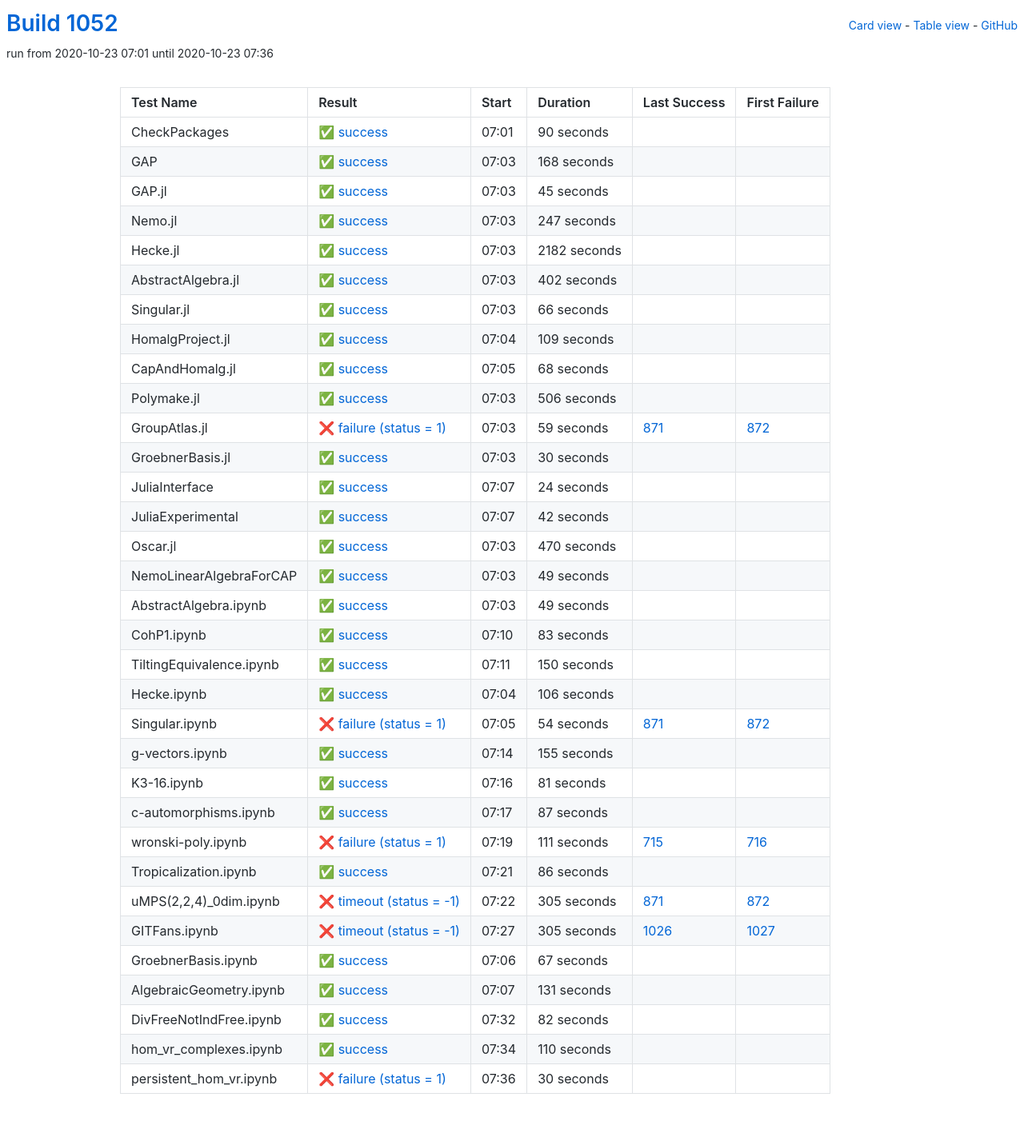
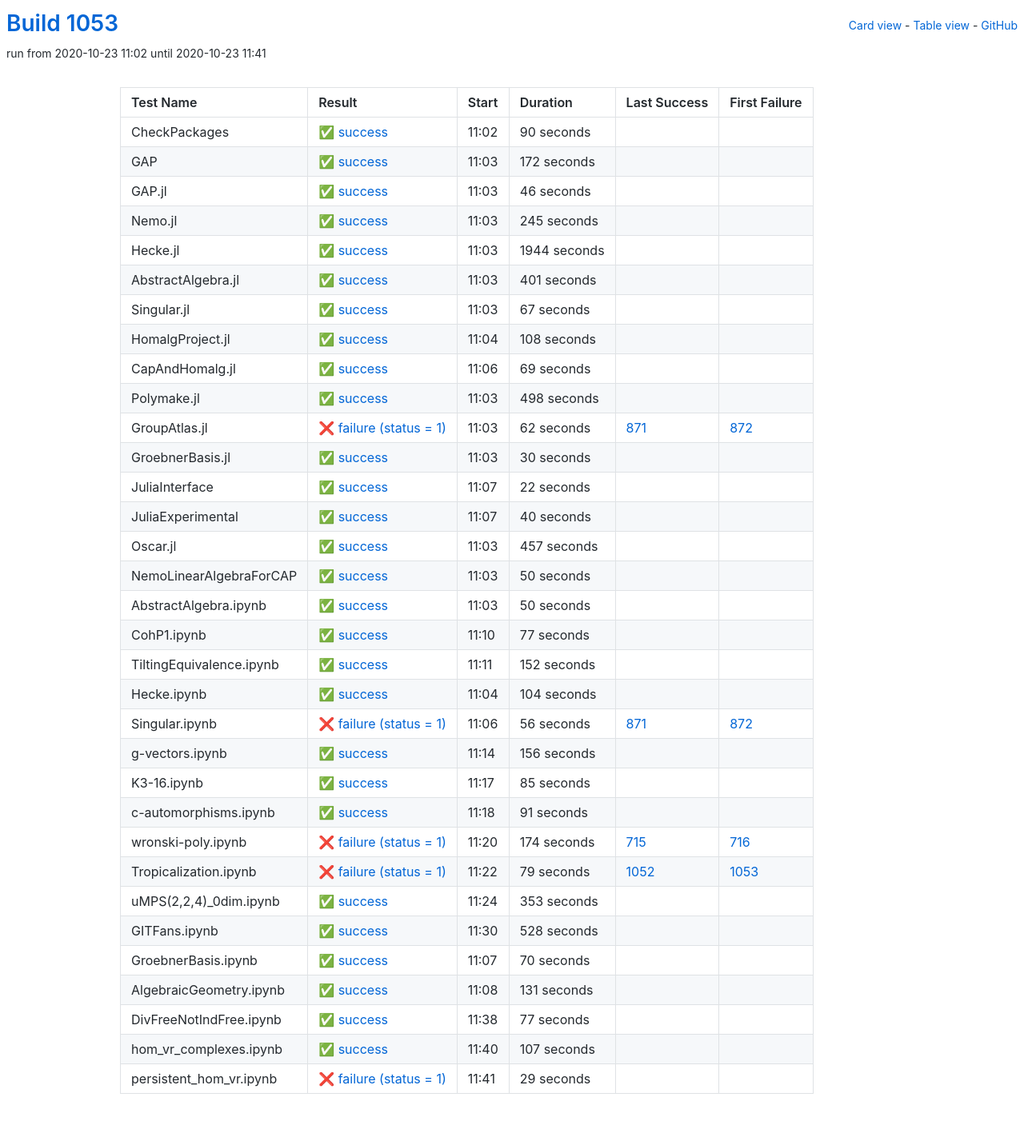
Before and after one commit to oscar-system/oscar-ci-status-stable, a Jekyll site: the page built from table.html, in a window 1280 px wide. Shown: the whole page at 80% size. Built offline with Jekyll 4.4.1, drawn with Linux system fonts in a browser that asks for light colours.

Commit message:
Build #1053

```diff
--- a/_data/ci.yml
+++ b/_data/ci.yml
@@ -1,6 +1,6 @@
 ---
-build: 1052
-build_url: https://oscarci.mathematik.uni-kl.de/job/oscar-stable/1052/
+build: 1053
+build_url: https://oscarci.mathematik.uni-kl.de/job/oscar-stable/1053/
 job: oscar-stable
 organization: oscar-system
 repo: oscar-ci-status-stable
@@ -8,8 +8,8 @@ repourl: https://github.com/oscar-system/oscar-ci-status-stable
 tests:
 - name: CheckPackages
   id: checkpackages
-  log: https://oscarci.mathematik.uni-kl.de/job/oscar-stable/1052/artifact/logs/build-1052/CheckPackages.log
-  start: 2020-10-23 07:01
+  log: https://oscarci.mathematik.uni-kl.de/job/oscar-stable/1053/artifact/logs/build-1053/CheckPackages.log
+  start: 2020-10-23 11:02
   success: true
   exitcode: 0
   status: success
@@ -20,128 +20,128 @@ tests:
   first_failure_url:
 - name: GAP
   id: gap
-  log: https://oscarci.mathematik.uni-kl.de/job/oscar-stable/1052/artifact/logs/build-1052/GAP.log
-  start: 2020-10-23 07:03
+  log: https://oscarci.mathematik.uni-kl.de/job/oscar-stable/1053/artifact/logs/build-1053/GAP.log
+  start: 2020-10-23 11:03
   success: true
   exitcode: 0
   status: success
-  duration: 168
+  duration: 172
   last_success: false
   last_success_url:
   first_failure: false
   first_failure_url:
 - name: GAP.jl
   id: gap-jl
-  log: https://oscarci.mathematik.uni-kl.de/job/oscar-stable/1052/artifact/logs/build-1052/GAP.jl.log
-  start: 2020-10-23 07:03
+  log: https://oscarci.mathematik.uni-kl.de/job/oscar-stable/1053/artifact/logs/build-1053/GAP.jl.log
+  start: 2020-10-23 11:03
   success: true
   exitcode: 0
   status: success
-  duration: 45
+  duration: 46
   last_success: false
   last_success_url:
   first_failure: false
   first_failure_url:
 - name: Nemo.jl
   id: nemo-jl
-  log: https://oscarci.mathematik.uni-kl.de/job/oscar-stable/1052/artifact/logs/build-1052/Nemo.jl.log
-  start: 2020-10-23 07:03
+  log: https://oscarci.mathematik.uni-kl.de/job/oscar-stable/1053/artifact/logs/build-1053/Nemo.jl.log
+  start: 2020-10-23 11:03
   success: true
   exitcode: 0
   status: success
-  duration: 247
+  duration: 245
   last_success: false
   last_success_url:
   first_failure: false
   first_failure_url:
 - name: Hecke.jl
   id: hecke-jl
-  log: https://oscarci.mathematik.uni-kl.de/job/oscar-stable/1052/artifact/logs/build-1052/Hecke.jl.log
-  start: 2020-10-23 07:03
+  log: https://oscarci.mathematik.uni-kl.de/job/oscar-stable/1053/artifact/logs/build-1053/Hecke.jl.log
+  start: 2020-10-23 11:03
   success: true
   exitcode: 0
   status: success
-  duration: 2182
+  duration: 1944
   last_success: false
   last_success_url:
   first_failure: false
   first_failure_url:
 - name: AbstractAlgebra.jl
   id: abstractalgebra-jl
-  log: https://oscarci.mathematik.uni-kl.de/job/oscar-stable/1052/artifact/logs/build-1052/AbstractAlgebra.jl.log
-  start: 2020-10-23 07:03
+  log: https://oscarci.mathematik.uni-kl.de/job/oscar-stable/1053/artifact/logs/build-1053/AbstractAlgebra.jl.log
+  start: 2020-10-23 11:03
   success: true
   exitcode: 0
   status: success
-  duration: 402
+  duration: 401
   last_success: false
   last_success_url:
   first_failure: false
   first_failure_url:
 - name: Singular.jl
   id: singular-jl
-  log: https://oscarci.mathematik.uni-kl.de/job/oscar-stable/1052/artifact/logs/build-1052/Singular.jl.log
-  start: 2020-10-23 07:03
+  log: https://oscarci.mathematik.uni-kl.de/job/oscar-stable/1053/artifact/logs/build-1053/Singular.jl.log
+  start: 2020-10-23 11:03
   success: true
   exitcode: 0
   status: success
-  duration: 66
+  duration: 67
   last_success: false
   last_success_url:
   first_failure: false
   first_failure_url:
 - name: HomalgProject.jl
   id: homalgproject-jl
-  log: https://oscarci.mathematik.uni-kl.de/job/oscar-stable/1052/artifact/logs/build-1052/HomalgProject.jl.log
-  start: 2020-10-23 07:04
+  log: https://oscarci.mathematik.uni-kl.de/job/oscar-stable/1053/artifact/logs/build-1053/HomalgProject.jl.log
+  start: 2020-10-23 11:04
   success: true
   exitcode: 0
   status: success
-  duration: 109
+  duration: 108
   last_success: false
   last_success_url:
   first_failure: false
   first_failure_url:
 - name: CapAndHomalg.jl
   id: capandhomalg-jl
-  log: https://oscarci.mathematik.uni-kl.de/job/oscar-stable/1052/artifact/logs/build-1052/CapAndHomalg.jl.log
-  start: 2020-10-23 07:05
+  log: https://oscarci.mathematik.uni-kl.de/job/oscar-stable/1053/artifact/logs/build-1053/CapAndHomalg.jl.log
+  start: 2020-10-23 11:06
   success: true
   exitcode: 0
   status: success
-  duration: 68
+  duration: 69
   last_success: false
   last_success_url:
   first_failure: false
   first_failure_url:
 - name: Polymake.jl
   id: polymake-jl
-  log: https://oscarci.mathematik.uni-kl.de/job/oscar-stable/1052/artifact/logs/build-1052/Polymake.jl.log
-  start: 2020-10-23 07:03
+  log: https://oscarci.mathematik.uni-kl.de/job/oscar-stable/1053/artifact/logs/build-1053/Polymake.jl.log
+  start: 2020-10-23 11:03
   success: true
   exitcode: 0
   status: success
-  duration: 506
+  duration: 498
   last_success: false
   last_success_url:
   first_failure: false
   first_failure_url:
 - name: GroupAtlas.jl
   id: groupatlas-jl
-  log: https://oscarci.mathematik.uni-kl.de/job/oscar-stable/1052/artifact/logs/build-1052/GroupAtlas.jl.log
-  start: 2020-10-23 07:03
+  log: https://oscarci.mathematik.uni-kl.de/job/oscar-stable/1053/artifact/logs/build-1053/GroupAtlas.jl.log
+  start: 2020-10-23 11:03
   success: false
   exitcode: 1
   status: failure
-  duration: 59
+  duration: 62
   last_success: 871
   last_success_url: https://oscarci.mathematik.uni-kl.de/job/oscar-stable/871/
   first_failure: 872
   first_failure_url: https://oscarci.mathematik.uni-kl.de/job/oscar-stable/872/
 - name: GroebnerBasis.jl
   id: groebnerbasis-jl
-  log: https://oscarci.mathematik.uni-kl.de/job/oscar-stable/1052/artifact/logs/build-1052/GroebnerBasis.jl.log
-  start: 2020-10-23 07:03
+  log: https://oscarci.mathematik.uni-kl.de/job/oscar-stable/1053/artifact/logs/build-1053/GroebnerBasis.jl.log
+  start: 2020-10-23 11:03
   success: true
   exitcode: 0
   status: success
@@ -152,212 +152,212 @@ tests:
   first_failure_url:
 - name: JuliaInterface
   id: juliainterface
-  log: https://oscarci.mathematik.uni-kl.de/job/oscar-stable/1052/artifact/logs/build-1052/JuliaInterface.log
-  start: 2020-10-23 07:07
+  log: https://oscarci.mathematik.uni-kl.de/job/oscar-stable/1053/artifact/logs/build-1053/JuliaInterface.log
+  start: 2020-10-23 11:07
   success: true
   exitcode: 0
   status: success
-  duration: 24
+  duration: 22
   last_success: false
   last_success_url:
   first_failure: false
   first_failure_url:
 - name: JuliaExperimental
   id: juliaexperimental
-  log: https://oscarci.mathematik.uni-kl.de/job/oscar-stable/1052/artifact/logs/build-1052/JuliaExperimental.log
-  start: 2020-10-23 07:07
+  log: https://oscarci.mathematik.uni-kl.de/job/oscar-stable/1053/artifact/logs/build-1053/JuliaExperimental.log
+  start: 2020-10-23 11:07
   success: true
   exitcode: 0
   status: success
-  duration: 42
+  duration: 40
   last_success: false
   last_success_url:
   first_failure: false
   first_failure_url:
 - name: Oscar.jl
   id: oscar-jl
-  log: https://oscarci.mathematik.uni-kl.de/job/oscar-stable/1052/artifact/logs/build-1052/Oscar.jl.log
-  start: 2020-10-23 07:03
+  log: https://oscarci.mathematik.uni-kl.de/job/oscar-stable/1053/artifact/logs/build-1053/Oscar.jl.log
+  start: 2020-10-23 11:03
   success: true
   exitcode: 0
   status: success
-  duration: 470
+  duration: 457
   last_success: false
   last_success_url:
   first_failure: false
   first_failure_url:
 - name: NemoLinearAlgebraForCAP
   id: nemolinearalgebraforcap
-  log: https://oscarci.mathematik.uni-kl.de/job/oscar-stable/1052/artifact/logs/build-1052/NemoLinearAlgebraForCAP.log
-  start: 2020-10-23 07:03
+  log: https://oscarci.mathematik.uni-kl.de/job/oscar-stable/1053/artifact/logs/build-1053/NemoLinearAlgebraForCAP.log
+  start: 2020-10-23 11:03
   success: true
   exitcode: 0
   status: success
-  duration: 49
+  duration: 50
   last_success: false
   last_success_url:
   first_failure: false
   first_failure_url:
 - name: AbstractAlgebra.ipynb
   id: abstractalgebra-ipynb
-  log: https://oscarci.mathematik.uni-kl.de/job/oscar-stable/1052/artifact/logs/build-1052/AbstractAlgebra.ipynb.log
-  start: 2020-10-23 07:03
+  log: https://oscarci.mathematik.uni-kl.de/job/oscar-stable/1053/artifact/logs/build-1053/AbstractAlgebra.ipynb.log
+  start: 2020-10-23 11:03
   success: true
   exitcode: 0
   status: success
-  duration: 49
+  duration: 50
   last_success: false
   last_success_url:
   first_failure: false
   first_failure_url:
 - name: CohP1.ipynb
   id: cohp1-ipynb
-  log: https://oscarci.mathematik.uni-kl.de/job/oscar-stable/1052/artifact/logs/build-1052/CohP1.ipynb.log
-  start: 2020-10-23 07:10
+  log: https://oscarci.mathematik.uni-kl.de/job/oscar-stable/1053/artifact/logs/build-1053/CohP1.ipynb.log
+  start: 2020-10-23 11:10
   success: true
   exitcode: 0
   status: success
-  duration: 83
+  duration: 77
   last_success: false
   last_success_url:
   first_failure: false
   first_failure_url:
 - name: TiltingEquivalence.ipynb
   id: tiltingequivalence-ipynb
-  log: https://oscarci.mathematik.uni-kl.de/job/oscar-stable/1052/artifact/logs/build-1052/TiltingEquivalence.ipynb.log
-  start: 2020-10-23 07:11
+  log: https://oscarci.mathematik.uni-kl.de/job/oscar-stable/1053/artifact/logs/build-1053/TiltingEquivalence.ipynb.log
+  start: 2020-10-23 11:11
   success: true
   exitcode: 0
   status: success
-  duration: 150
+  duration: 152
   last_success: false
   last_success_url:
   first_failure: false
   first_failure_url:
 - name: Hecke.ipynb
   id: hecke-ipynb
-  log: https://oscarci.mathematik.uni-kl.de/job/oscar-stable/1052/artifact/logs/build-1052/Hecke.ipynb.log
-  start: 2020-10-23 07:04
+  log: https://oscarci.mathematik.uni-kl.de/job/oscar-stable/1053/artifact/logs/build-1053/Hecke.ipynb.log
+  start: 2020-10-23 11:04
   success: true
   exitcode: 0
   status: success
-  duration: 106
+  duration: 104
   last_success: false
   last_success_url:
   first_failure: false
   first_failure_url:
 - name: Singular.ipynb
   id: singular-ipynb
-  log: https://oscarci.mathematik.uni-kl.de/job/oscar-stable/1052/artifact/logs/build-1052/Singular.ipynb.log
-  start: 2020-10-23 07:05
+  log: https://oscarci.mathematik.uni-kl.de/job/oscar-stable/1053/artifact/logs/build-1053/Singular.ipynb.log
+  start: 2020-10-23 11:06
   success: false
   exitcode: 1
   status: failure
-  duration: 54
+  duration: 56
   last_success: 871
   last_success_url: https://oscarci.mathematik.uni-kl.de/job/oscar-stable/871/
   first_failure: 872
   first_failure_url: https://oscarci.mathematik.uni-kl.de/job/oscar-stable/872/
 - name: g-vectors.ipynb
   id: g-vectors-ipynb
-  log: https://oscarci.mathematik.uni-kl.de/job/oscar-stable/1052/artifact/logs/build-1052/g-vectors.ipynb.log
-  start: 2020-10-23 07:14
+  log: https://oscarci.mathematik.uni-kl.de/job/oscar-stable/1053/artifact/logs/build-1053/g-vectors.ipynb.log
+  start: 2020-10-23 11:14
   success: true
   exitcode: 0
   status: success
-  duration: 155
+  duration: 156
   last_success: false
   last_success_url:
   first_failure: false
   first_failure_url:
 - name: K3-16.ipynb
   id: k3-16-ipynb
-  log: https://oscarci.mathematik.uni-kl.de/job/oscar-stable/1052/artifact/logs/build-1052/K3-16.ipynb.log
-  start: 2020-10-23 07:16
+  log: https://oscarci.mathematik.uni-kl.de/job/oscar-stable/1053/artifact/logs/build-1053/K3-16.ipynb.log
+  start: 2020-10-23 11:17
   success: true
   exitcode: 0
   status: success
-  duration: 81
+  duration: 85
   last_success: false
   last_success_url:
   first_failure: false
   first_failure_url:
 - name: c-automorphisms.ipynb
   id: c-automorphisms-ipynb
-  log: https://oscarci.mathematik.uni-kl.de/job/oscar-stable/1052/artifact/logs/build-1052/c-automorphisms.ipynb.log
-  start: 2020-10-23 07:17
+  log: https://oscarci.mathematik.uni-kl.de/job/oscar-stable/1053/artifact/logs/build-1053/c-automorphisms.ipynb.log
+  start: 2020-10-23 11:18
   success: true
   exitcode: 0
   status: success
-  duration: 87
+  duration: 91
   last_success: false
   last_success_url:
   first_failure: false
   first_failure_url:
 - name: wronski-poly.ipynb
   id: wronski-poly-ipynb
-  log: https://oscarci.mathematik.uni-kl.de/job/oscar-stable/1052/artifact/logs/build-1052/wronski-poly.ipynb.log
-  start: 2020-10-23 07:19
+  log: https://oscarci.mathematik.uni-kl.de/job/oscar-stable/1053/artifact/logs/build-1053/wronski-poly.ipynb.log
+  start: 2020-10-23 11:20
   success: false
   exitcode: 1
   status: failure
-  duration: 111
+  duration: 174
   last_success: 715
   last_success_url: https://oscarci.mathematik.uni-kl.de/job/oscar-stable/715/
   first_failure: 716
   first_failure_url: https://oscarci.mathematik.uni-kl.de/job/oscar-stable/716/
 - name: Tropicalization.ipynb
   id: tropicalization-ipynb
-  log: https://oscarci.mathematik.uni-kl.de/job/oscar-stable/1052/artifact/logs/build-1052/Tropicalization.ipynb.log
-  start: 2020-10-23 07:21
+  log: https://oscarci.mathematik.uni-kl.de/job/oscar-stable/1053/artifact/logs/build-1053/Tropicalization.ipynb.log
+  start: 2020-10-23 11:22
+  success: false
+  exitcode: 1
+  status: failure
+  duration: 79
+  last_success: 1052
+  last_success_url: https://oscarci.mathematik.uni-kl.de/job/oscar-stable/1052/
+  first_failure: 1053
+  first_failure_url: https://oscarci.mathematik.uni-kl.de/job/oscar-stable/1053/
+- name: uMPS(2,2,4)_0dim.ipynb
+  id: umps-2-2-4-0dim-ipynb
+  log: https://oscarci.mathematik.uni-kl.de/job/oscar-stable/1053/artifact/logs/build-1053/uMPS-2-2-4-_0dim.ipynb.log
+  start: 2020-10-23 11:24
   success: true
   exitcode: 0
   status: success
-  duration: 86
+  duration: 353
   last_success: false
   last_success_url:
   first_failure: false
   first_failure_url:
-- name: uMPS(2,2,4)_0dim.ipynb
-  id: umps-2-2-4-0dim-ipynb
-  log: https://oscarci.mathematik.uni-kl.de/job/oscar-stable/1052/artifact/logs/build-1052/uMPS-2-2-4-_0dim.ipynb.log
-  start: 2020-10-23 07:22
-  success: false
-  exitcode: -1
-  status: timeout
-  duration: 305
-  last_success: 871
-  last_success_url: https://oscarci.mathematik.uni-kl.de/job/oscar-stable/871/
-  first_failure: 872
-  first_failure_url: https://oscarci.mathematik.uni-kl.de/job/oscar-stable/872/
 - name: GITFans.ipynb
   id: gitfans-ipynb
-  log: https://oscarci.mathematik.uni-kl.de/job/oscar-stable/1052/artifact/logs/build-1052/GITFans.ipynb.log
-  start: 2020-10-23 07:27
-  success: false
-  exitcode: -1
-  status: timeout
-  duration: 305
-  last_success: 1026
-  last_success_url: https://oscarci.mathematik.uni-kl.de/job/oscar-stable/1026/
-  first_failure: 1027
-  first_failure_url: https://oscarci.mathematik.uni-kl.de/job/oscar-stable/1027/
-- name: GroebnerBasis.ipynb
-  id: groebnerbasis-ipynb
-  log: https://oscarci.mathematik.uni-kl.de/job/oscar-stable/1052/artifact/logs/build-1052/GroebnerBasis.ipynb.log
-  start: 2020-10-23 07:06
+  log: https://oscarci.mathematik.uni-kl.de/job/oscar-stable/1053/artifact/logs/build-1053/GITFans.ipynb.log
+  start: 2020-10-23 11:30
   success: true
   exitcode: 0
   status: success
-  duration: 67
+  duration: 528
+  last_success: false
+  last_success_url:
+  first_failure: false
+  first_failure_url:
+- name: GroebnerBasis.ipynb
+  id: groebnerbasis-ipynb
+  log: https://oscarci.mathematik.uni-kl.de/job/oscar-stable/1053/artifact/logs/build-1053/GroebnerBasis.ipynb.log
+  start: 2020-10-23 11:07
+  success: true
+  exitcode: 0
+  status: success
+  duration: 70
   last_success: false
   last_success_url:
   first_failure: false
   first_failure_url:
 - name: AlgebraicGeometry.ipynb
   id: algebraicgeometry-ipynb
-  log: https://oscarci.mathematik.uni-kl.de/job/oscar-stable/1052/artifact/logs/build-1052/AlgebraicGeometry.ipynb.log
-  start: 2020-10-23 07:07
+  log: https://oscarci.mathematik.uni-kl.de/job/oscar-stable/1053/artifact/logs/build-1053/AlgebraicGeometry.ipynb.log
+  start: 2020-10-23 11:08
   success: true
   exitcode: 0
   status: success
@@ -368,36 +368,36 @@ tests:
   first_failure_url:
 - name: DivFreeNotIndFree.ipynb
   id: divfreenotindfree-ipynb
-  log: https://oscarci.mathematik.uni-kl.de/job/oscar-stable/1052/artifact/logs/build-1052/DivFreeNotIndFree.ipynb.log
-  start: 2020-10-23 07:32
+  log: https://oscarci.mathematik.uni-kl.de/job/oscar-stable/1053/artifact/logs/build-1053/DivFreeNotIndFree.ipynb.log
+  start: 2020-10-23 11:38
   success: true
   exitcode: 0
   status: success
-  duration: 82
+  duration: 77
   last_success: false
   last_success_url:
   first_failure: false
   first_failure_url:
 - name: hom_vr_complexes.ipynb
   id: hom-vr-complexes-ipynb
-  log: https://oscarci.mathematik.uni-kl.de/job/oscar-stable/1052/artifact/logs/build-1052/hom_vr_complexes.ipynb.log
-  start: 2020-10-23 07:34
+  log: https://oscarci.mathematik.uni-kl.de/job/oscar-stable/1053/artifact/logs/build-1053/hom_vr_complexes.ipynb.log
+  start: 2020-10-23 11:40
   success: true
   exitcode: 0
   status: success
-  duration: 110
+  duration: 107
   last_success: false
   last_success_url:
   first_failure: false
   first_failure_url:
 - name: persistent_hom_vr.ipynb
   id: persistent-hom-vr-ipynb
-  log: https://oscarci.mathematik.uni-kl.de/job/oscar-stable/1052/artifact/logs/build-1052/persistent_hom_vr.ipynb.log
-  start: 2020-10-23 07:36
+  log: https://oscarci.mathematik.uni-kl.de/job/oscar-stable/1053/artifact/logs/build-1053/persistent_hom_vr.ipynb.log
+  start: 2020-10-23 11:41
   success: false
   exitcode: 1
   status: failure
-  duration: 30
+  duration: 29
   last_success: false
   last_success_url:
   first_failure: false
```
Also changed, not shown: README.md.
